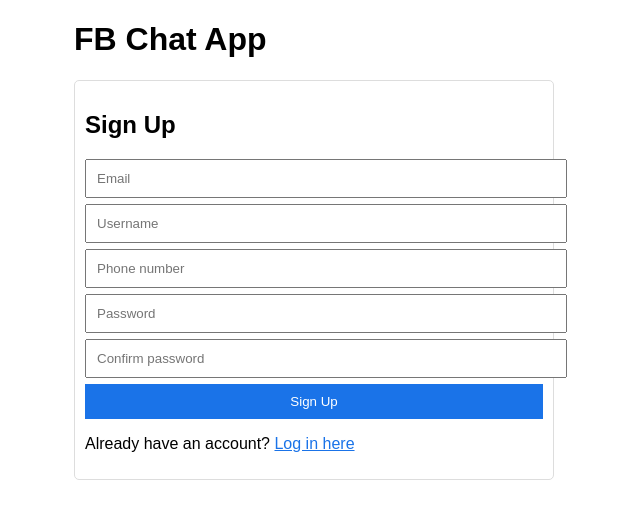
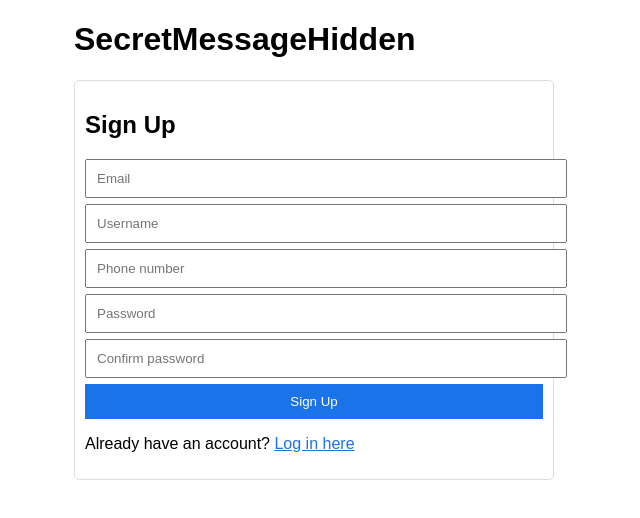
Before and after one commit to zaanx3/ChatMail, a website: page index.html in a window 1280 px wide. Shown: the whole page, without its empty margins (326-966 px from the left). Drawn offline with Linux system fonts and the light colour scheme.

Commit message:
upadate index.html again

```diff
--- a/index.html
+++ b/index.html
@@ -16,7 +16,7 @@ a { cursor: pointer; color: #1a73e8; text-decoration: underline; }
 </head>
 <body>
 
-<h1>FB Chat App</h1>
+<h1>SecretMessageHidden</h1>
 
 <section id="signup-section">
   <h2>Sign Up</h2>
```
